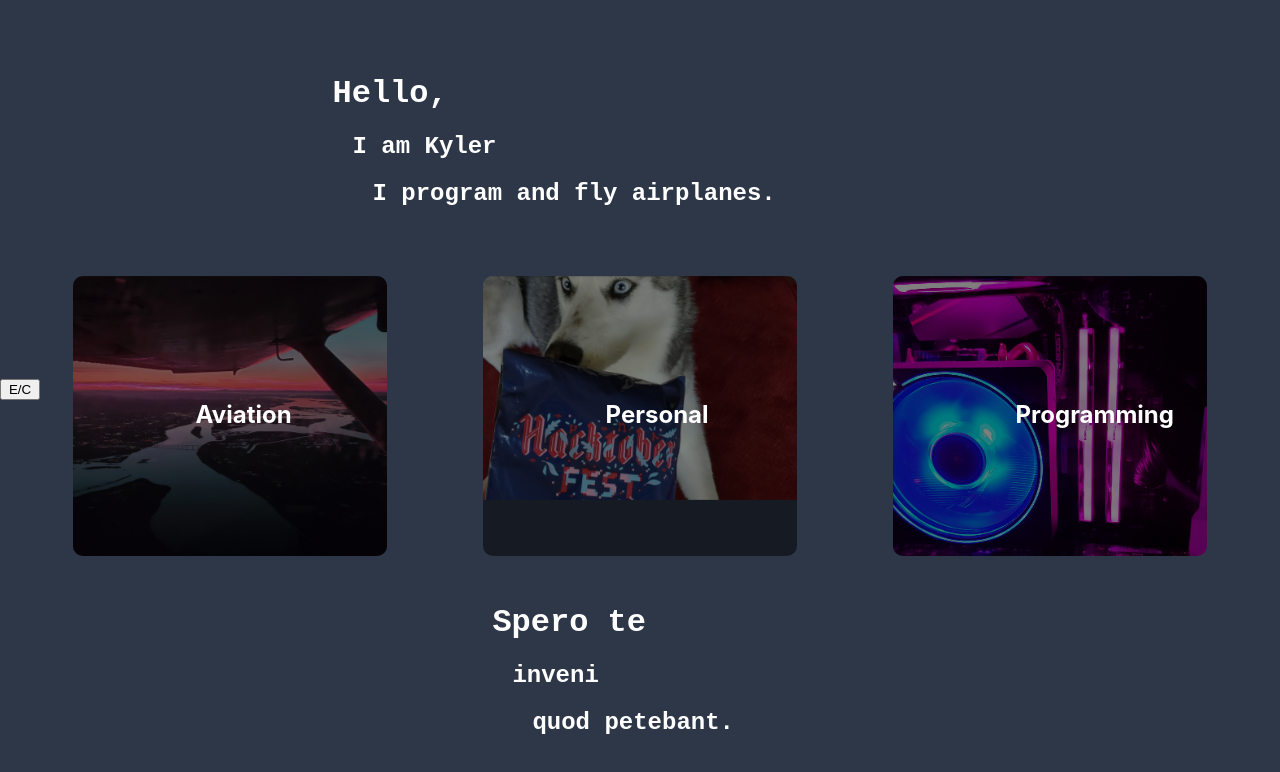
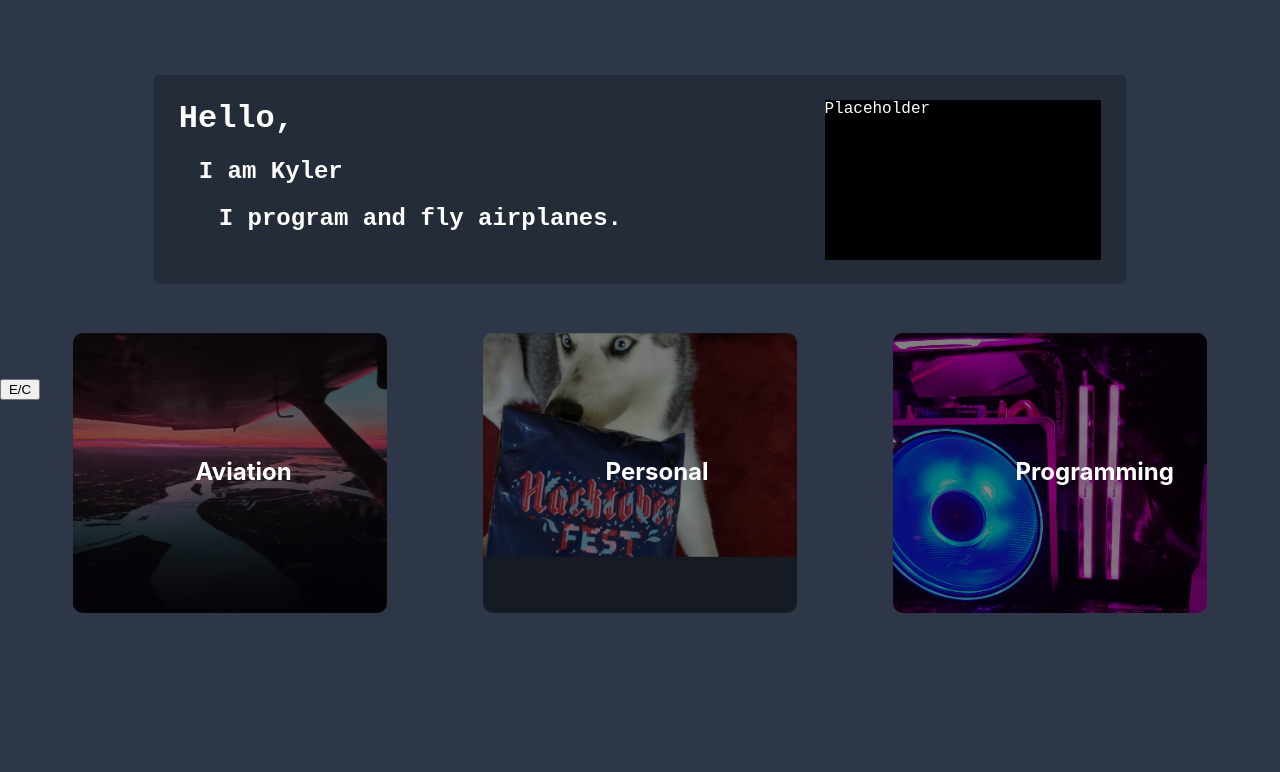
Before and after one commit to fisher60/portfolio, a React (Create React App) app in the folder portfolio/: page / in a window 1280 px wide. Shown: the top 772 px of the page. Built offline with nearby package versions, Linux system fonts and the light colour scheme.

Commit message:
add profile picture placeholder

```diff
--- a/portfolio/src/components/home.jsx
+++ b/portfolio/src/components/home.jsx
@@ -19,7 +19,7 @@ export default function Home(){
                 <Category title="Programming" navLink="programming" backgroundImg={programmingImg}/>
             </div>
 
-            <Outro />
+            {/* <Outro /> */}
         </div>
     )
 }
--- a/portfolio/src/components/intro.css
+++ b/portfolio/src/components/intro.css
@@ -1,9 +1,13 @@
 .intro-wrapper{
+    position: relative;
     text-align: left;
     font-family: 'Courier New', monospace;
     margin: 0 auto;
-    width: 50%;
+    padding: 2%;
+    width: 75%;
+    height: 20vh;
     border-radius: 5px;
+    background-color: rgba(0, 0, 0, 0.2);
 }
 .title-mid{
     margin-left: 20px;
@@ -12,3 +16,17 @@
 .title-bot{
     margin-left: 40px;
 }
+
+.intro-text{
+    display: inline;
+    float: left;
+    height: 100%;
+}
+
+.profile-picture{
+    display: inline;
+    float: right;
+    height: 100%;
+    width: 30%;
+    background-color: black;
+}
--- a/portfolio/src/components/intro.jsx
+++ b/portfolio/src/components/intro.jsx
@@ -3,11 +3,15 @@ import "./intro.css";
 export default function Intro(){
     return(
         <div className="intro-wrapper">
-            <h1>Hello,</h1>
-            <h2 className="title-mid">I am Kyler</h2>
-            <h2 className="title-bot">I program and fly airplanes.</h2>
+            <div className="intro-text">
+                <h1>Hello,</h1>
+                <h2 className="title-mid">I am Kyler</h2>
+                <h2 className="title-bot">I program and fly airplanes.</h2>
+            </div>
 
-
+            <div className="profile-picture">
+                <span>Placeholder</span>
+            </div>
         </div>
     )
 }
```
Also changed, not shown: 1 other file (tests, documents, lock files or other folders).
